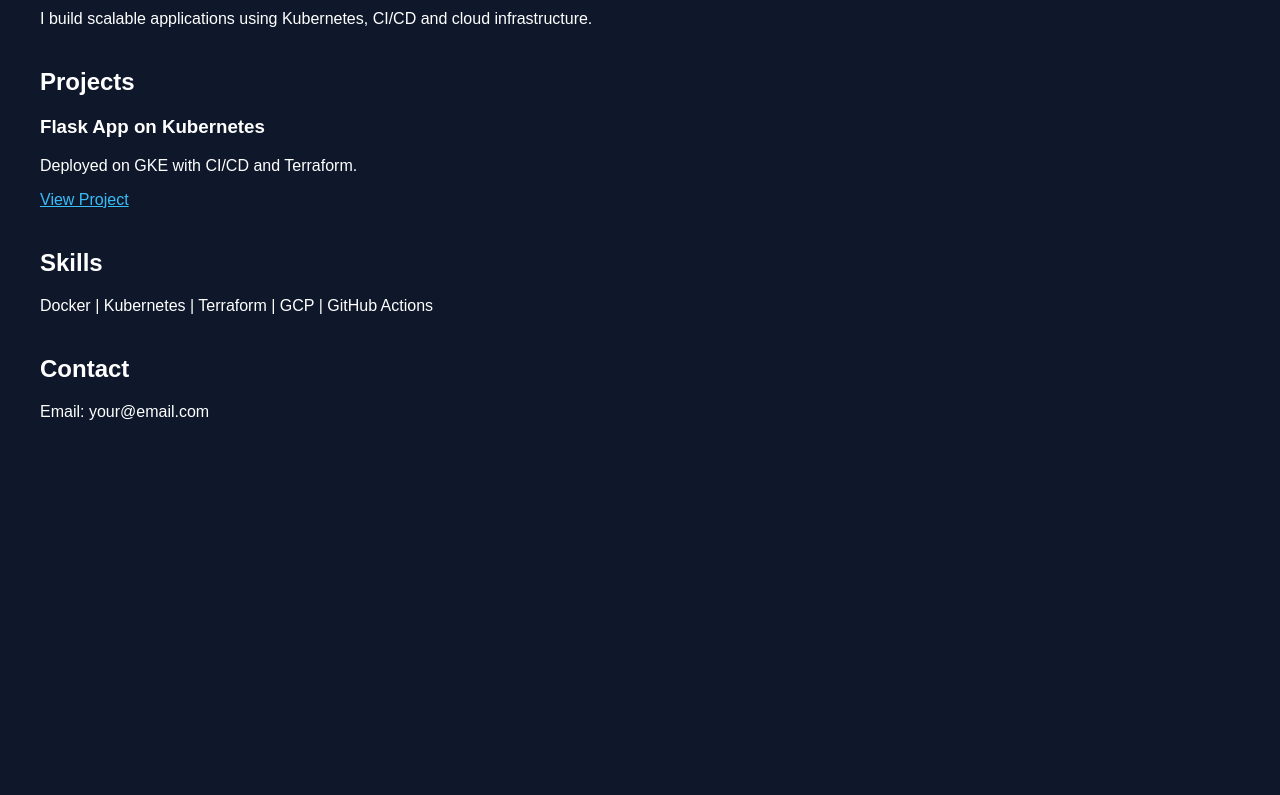
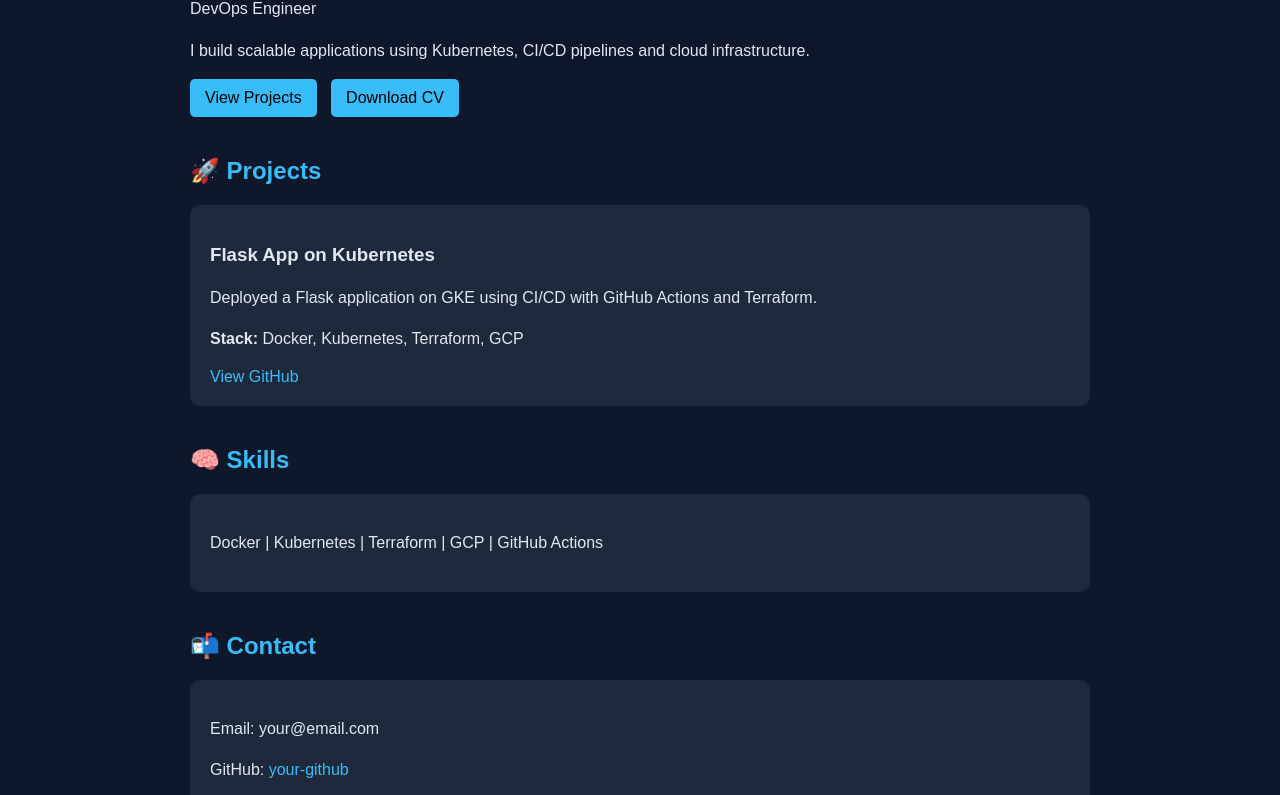
Before and after one commit to igpino97-droid/flask-hello-git, a plain HTML site: page index.html in a window 1280 px wide. Shown: the part 136-931 px from the top of the page. Before the commit the page ends 800 px from the top, so only its background shows below. Drawn offline with Linux system fonts and the light colour scheme.

Commit message:
improve portfolio design

```diff
--- a/index.html
+++ b/index.html
@@ -2,42 +2,96 @@
 <html>
 <head>
   <title>Ignacio Pino - DevOps Engineer</title>
+  <meta name="viewport" content="width=device-width, initial-scale=1.0">
   <style>
     body {
-      font-family: Arial;
-      margin: 40px;
+      margin: 0;
+      font-family: Arial, sans-serif;
       background: #0f172a;
-      color: white;
+      color: #e2e8f0;
     }
-    h1 { color: #38bdf8; }
-    .section { margin-top: 40px; }
-    a { color: #38bdf8; }
+
+    .container {
+      max-width: 900px;
+      margin: auto;
+      padding: 40px;
+    }
+
+    h1 {
+      color: #38bdf8;
+      font-size: 42px;
+      margin-bottom: 0;
+    }
+
+    h2 {
+      color: #38bdf8;
+      margin-top: 40px;
+    }
+
+    p {
+      line-height: 1.6;
+    }
+
+    .card {
+      background: #1e293b;
+      padding: 20px;
+      border-radius: 10px;
+      margin-top: 20px;
+    }
+
+    a {
+      color: #38bdf8;
+      text-decoration: none;
+    }
+
+    .buttons a {
+      display: inline-block;
+      margin-right: 10px;
+      padding: 10px 15px;
+      background: #38bdf8;
+      color: black;
+      border-radius: 5px;
+    }
   </style>
 </head>
 
 <body>
+  <div class="container">
 
     <h1>Ignacio Pino</h1>
-<h2>DevOps Engineer</h2>
+    <p>DevOps Engineer</p>
 
-<p>I build scalable applications using Kubernetes, CI/CD and cloud infrastructure.</p>
+    <p>
+      I build scalable applications using Kubernetes, CI/CD pipelines and cloud infrastructure.
+    </p>
 
-<div class="section">
-  <h2>Projects</h2>
-  <h3>Flask App on Kubernetes</h3>
-  <p>Deployed on GKE with CI/CD and Terraform.</p>
-  <a href="#">View Project</a>
+    <div class="buttons">
+      <a href="#projects">View Projects</a>
+      <a href="#">Download CV</a>
     </div>
 
-<div class="section">
-  <h2>Skills</h2>
+    <h2 id="projects">🚀 Projects</h2>
+
+    <div class="card">
+      <h3>Flask App on Kubernetes</h3>
+      <p>
+        Deployed a Flask application on GKE using CI/CD with GitHub Actions and Terraform.
+      </p>
+      <p><strong>Stack:</strong> Docker, Kubernetes, Terraform, GCP</p>
+      <a href="#">View GitHub</a>
+    </div>
+
+    <h2>🧠 Skills</h2>
+    <div class="card">
       <p>Docker | Kubernetes | Terraform | GCP | GitHub Actions</p>
     </div>
 
-<div class="section">
-  <h2>Contact</h2>
+    <h2>📬 Contact</h2>
+    <div class="card">
       <p>Email: your@email.com</p>
+      <p>GitHub: <a href="#">your-github</a></p>
     </div>
 
+  </div>
 </body>
 </html>
```
Lines whose indentation alone changed are shown as unchanged.
